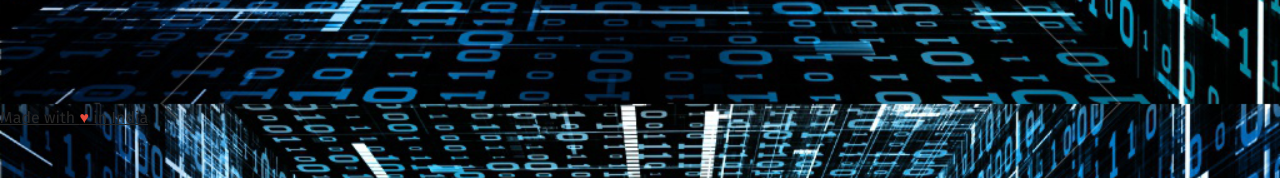
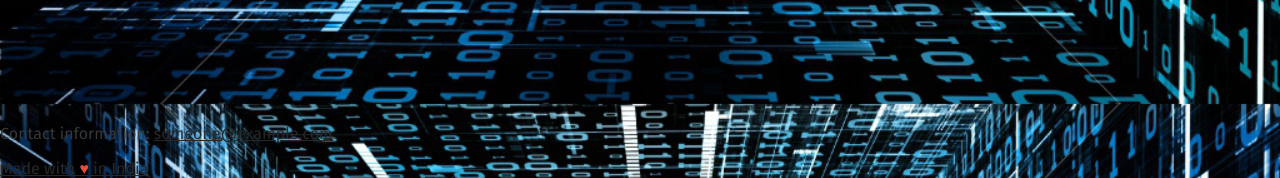
Before and after one commit to raju0x/raju0x.github.io, a Jekyll site: the page built from tags/index.html, in a window 1280 px wide. Shown: the part 856-1034 px from the top of the page. Built offline with Jekyll 4.4.1, drawn with Linux system fonts in a browser that asks for light colours; some web fonts are replaced.

Commit message:
Update page.html

```diff
--- a/_layouts/page.html
+++ b/_layouts/page.html
@@ -27,6 +27,10 @@
         <a href="http://madewithlove.org.in" target="_blank">Made with <span style="color: #e74c3c">&hearts;</span> in India</a>
         {% if page.comments and site.disqus_shortname %}<section id="disqus_thread" class="animated fadeInUp"></section><!-- /#disqus_thread -->{% endif %}
     </header>
+    <footer>
+        <p>Contact information: <a href="mailto:someone@example.com">
+        someone@example.com</a>.</p>
+    </footer>
     {% include scripts.html %}
     {% if site.mathjax == true %}
     <!-- MathJax -->
```
